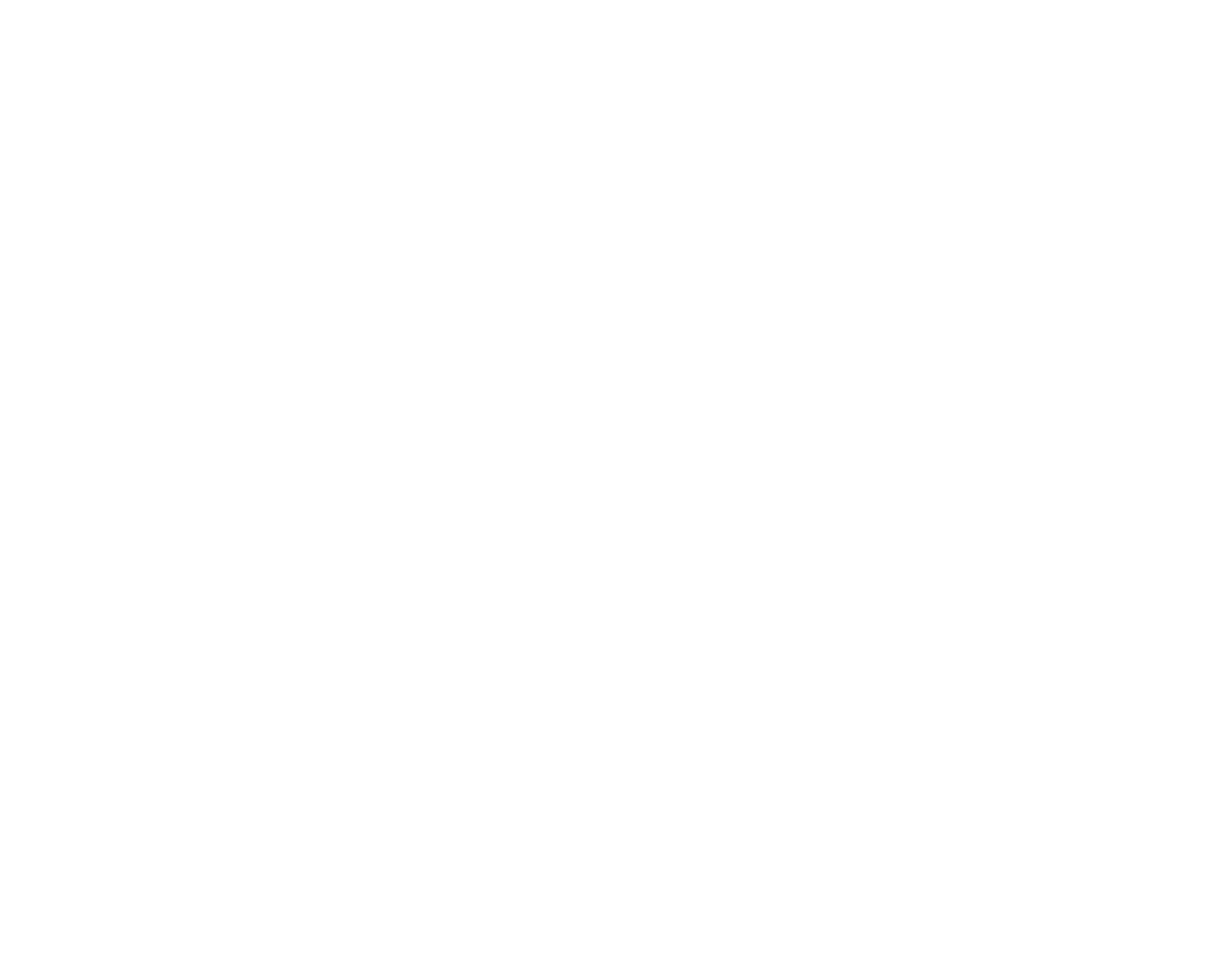
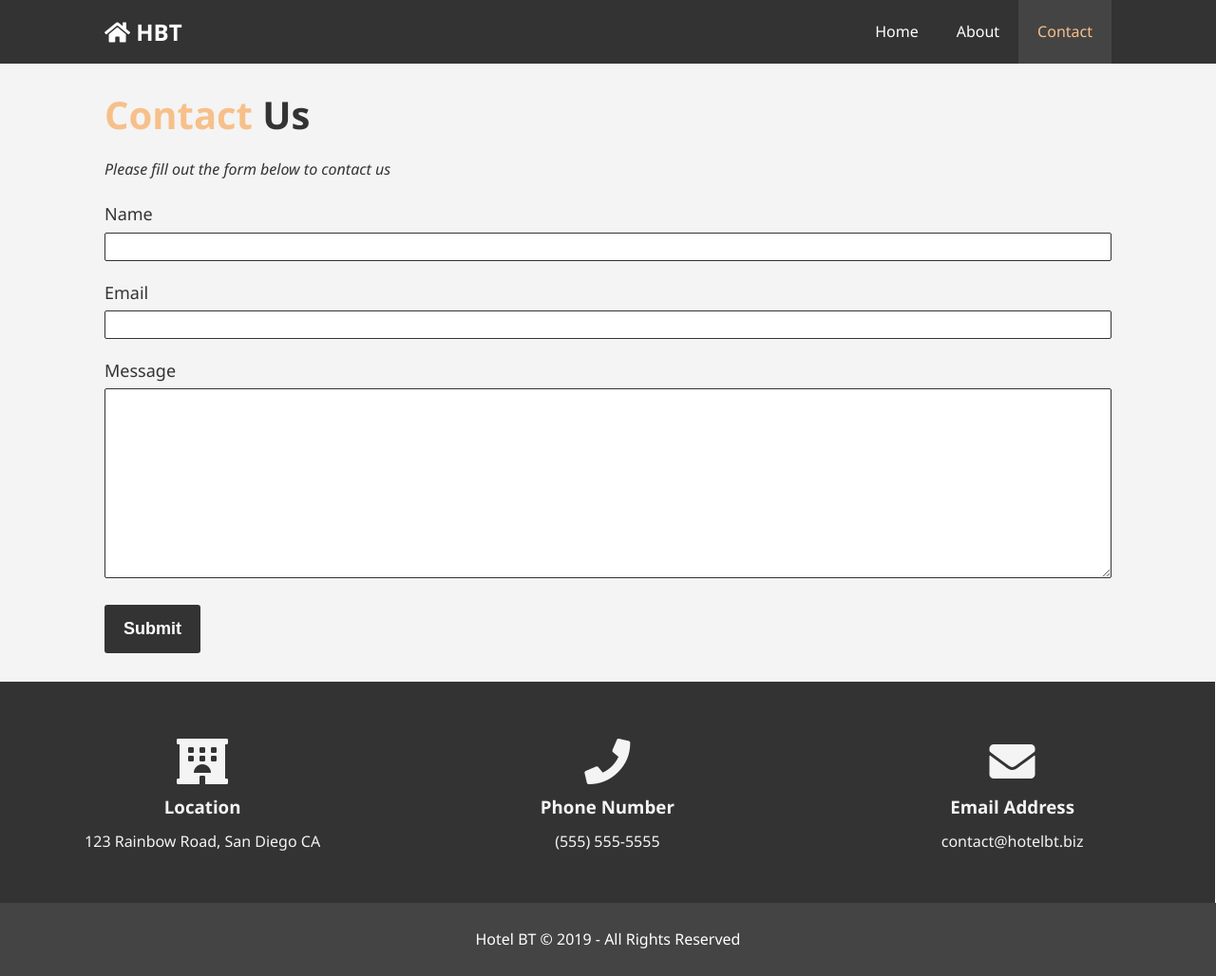
Before and after one commit to yojeremiah/traversy-html-css, a plain HTML site: page projects/hotel-bt/contact.html in a window 1280 px wide. Shown: the whole page at 95% size. Before the commit the page ends 800 px from the top, so only its background shows below. Drawn offline with Linux system fonts and the light colour scheme.

Commit message:
Finalize Hotel BT initial revision

```diff
--- a/projects/hotel-bt/contact.html
+++ b/projects/hotel-bt/contact.html
@@ -0,0 +1,82 @@
+<!DOCTYPE html>
+<html lang="en">
+<head>
+  <meta charset="UTF-8">
+  <meta name="viewport" content="width=device-width, initial-scale=1.0">
+  <meta http-equiv="X-UA-Compatible" content="ie=edge">
+  <link rel="stylesheet" href="css/styles.css">
+  <link rel="stylesheet" href="https://use.fontawesome.com/releases/v5.7.2/css/all.css" integrity="sha384-fnmOCqbTlWIlj8LyTjo7mOUStjsKC4pOpQbqyi7RrhN7udi9RwhKkMHpvLbHG9Sr" crossorigin="anonymous">
+  <title>Hotel BT | About</title>
+</head>
+<body>
+  <!-- Navbar -->
+  <header>
+    <nav id="navbar">
+      <div class="container">
+        <!-- Logo -->
+        <h1 class="logo"><a href="index.html"><i class="fas fa-home"></i> HBT</a></h1>
+      <!-- Nav Links -->
+        <ul>
+          <li><a href="index.html">Home</a></li>
+          <li><a href="about.html">About</a></li>
+          <li><a href="contact.html" class="current">Contact</a></li>
+        </ul>
+    </div>
+    </nav>
+  </header>
+
+  <!-- Contact Form -->
+  <section id="contact-form">
+    <div class="container">
+      <h2><span class="text-primary">Contact</span> Us</h2>
+      <p><em>Please fill out the form below to contact us</em></p>
+      <form action="#">
+        <div class="form-group">
+          <!-- Name -->
+          <label for="name">Name</label>
+          <input type="text" name="name" id="name">
+        </div>
+        <div class="form-group">
+          <!-- Email -->
+          <label for="email">Email</label>
+          <input type="email" name="email" id="email">
+        </div>
+        <div class="form-group">
+          <!-- Message -->
+          <label for="message">Message</label>
+          <textarea name="message" id="message"></textarea>
+        </div>
+        <button class="btn-dark" type="submit">Submit</button>
+      </form>
+    </div>
+  </section>
+
+    <!-- Contact Info -->
+    <section id="contact-info">
+        <div class="box bg-dark">
+          <i class="fas fa-hotel fa-3x"></i>
+          <h3>Location</h3>
+          <p>123 Rainbow Road, San Diego CA</p>
+        </div>
+        <div class="box bg-dark">
+          <i class="fas fa-phone fa-3x"></i>
+          <h3>Phone Number</h3>
+          <p>(555) 555-5555</p>
+        </div>
+        <div class="box bg-dark">
+          <i class="fas fa-envelope fa-3x"></i>
+          <h3>Email Address</h3>
+          <p>contact@hotelbt.biz</p>
+        </div>
+      </section>
+
+  <!-- Clear Floats -->
+  <div class="clr"></div>
+
+  <!-- Footer -->
+  <footer id="main-footer">
+    <p>Hotel BT &copy; 2019 - All Rights Reserved</p>
+  </footer>
+
+</body>
+</html>
--- a/projects/hotel-bt/css/styles.css
+++ b/projects/hotel-bt/css/styles.css
@@ -41,6 +41,7 @@ a {
 
 .bg-primary {
   background: #f7c08a;
+  color: #333;
 }
 
 .btn-dark {
@@ -58,7 +59,6 @@ a {
 
 .btn-light {
   display: inline-block;
-  /* width: 200px; */
   border: none;
   border-radius: 3px;
   background: #f4f4f4;
@@ -96,6 +96,7 @@ a {
 
 .bg-dark {
   background: #333;
+  color: #f4f4f4;
 }
 
 /* Navbar */
@@ -200,13 +201,6 @@ a {
   padding: 15px 0;
 }
 
-/* Footer */
-#main-footer {
-  background: #444;
-  text-align: center;
-  padding: 15px;
-}
-
 /* About */
 #about-info {
   padding: 30px 0;
@@ -241,3 +235,101 @@ a {
 }
 
 /* Testimonials */
+#testimonials {
+  background: url('../img/test-bg.jpg') no-repeat center center/cover;
+  padding-top: 75px;
+  /* height: 550px; */
+}
+
+#testimonials h2 {
+  font-size: 50px;
+  line-height: 1.2em;
+  text-align: center;
+  margin-bottom: 50px;
+}
+
+#testimonials .testimonial {
+  border-radius: 5px;
+  padding: 20px;
+  margin-bottom: 50px;
+}
+
+.testimonial p {
+  padding: 10px 0;
+}
+
+#testimonials .testimonial img {
+  width: 100px;
+  border-radius: 50%;
+  float: left;
+  margin-right: 20px;
+}
+
+/* Contact */
+#contact-form {
+  color: #333;
+  background: #f4f4f4;
+  padding: 30px;
+}
+
+#contact-form h2 {
+  padding-bottom: 20px;
+  line-height: 1.2em;
+  font-size: 40px;
+}
+
+#contact-form p {
+  margin-bottom: 20px;
+}
+
+#contact-form label {
+  display: block;
+  margin-bottom: 5px;
+  font-size: 18px;
+}
+
+#contact-form .form-group {
+  margin-bottom: 20px;
+}
+
+#contact-form input {
+  width: 100%;
+  height: 30px;
+  padding: 5px;
+  /* margin-bottom: 20px; */
+  border: 1px solid #333;
+  border-radius: 2px;
+  font-size: 16px;
+}
+
+#contact-form textarea {
+  width: 100%;
+  height: 200px;
+  padding: 5px;
+  border: 1px solid #333;
+  border-radius: 2px;
+  font-size: 16px;
+}
+
+#contact-form input:focus,
+#contact-form textarea:focus {
+  outline: none;
+  border: 1px solid #f7c08a;
+}
+
+/* Contact Info */
+#contact-info i {
+  margin: 10px;
+}
+
+#contact-info p {
+  margin-top: 10px;
+}
+
+
+/* Footer */
+#main-footer {
+  background: #444;
+  text-align: center;
+  padding: 25px;
+}
```
Also changed, not shown: projects/hotel-bt/about.html (+13 -0 lines).
